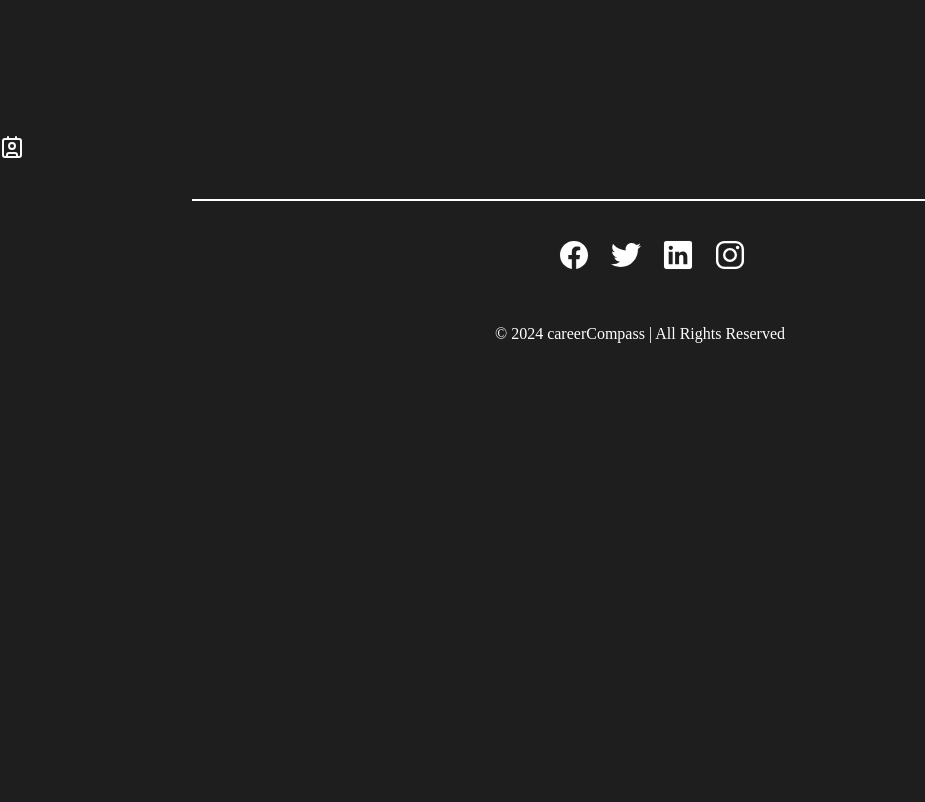
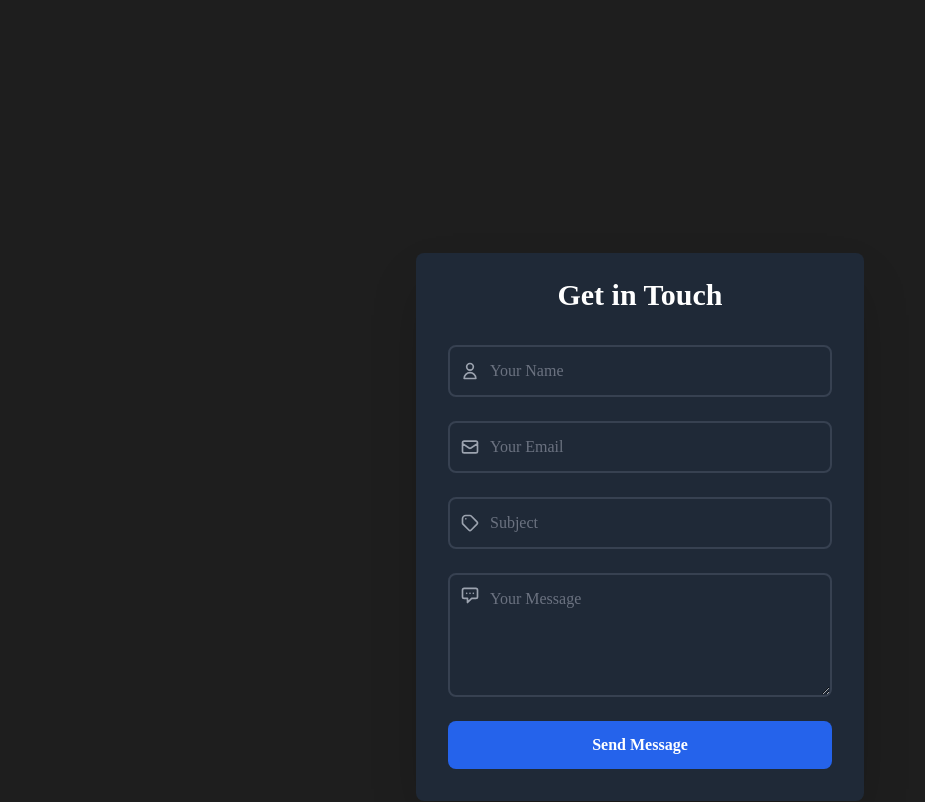
Before and after one commit to namannn04/careerCompass, a React (Vite) app: page / in a window 1280 px wide. Shown: the part 1680-2482 px from the top of the page, without its empty margins (0-925 px from the left). Before the commit the page ends 2079 px from the top, so only its background shows below. Built offline with nearby package versions, Linux system fonts and the light colour scheme; a web font is replaced by a local one.

Commit message:
contact section

```diff
--- a/package.json
+++ b/package.json
@@ -10,6 +10,7 @@
     "preview": "vite preview"
   },
   "dependencies": {
+    "@emailjs/browser": "^4.4.1",
     "@emotion/react": "^11.13.3",
     "@emotion/styled": "^11.13.0",
     "@mui/icons-material": "^6.0.2",
@@ -19,9 +20,12 @@
     "@react-three/fiber": "^8.17.7",
     "@types/jest": "^29.5.12",
     "@types/node": "^22.5.2",
-    "framer-motion": "^11.5.4",
+    "emailjs-com": "^3.2.0",
+    "framer-motion": "^11.15.0",
+    "install": "^0.13.0",
     "lucide-react": "^0.441.0",
     "mongoose": "^8.7.3",
+    "npm": "^11.0.0",
     "react": "^18.3.1",
     "react-beautiful-dnd": "^13.1.1",
     "react-dom": "^18.3.1",
--- a/src/Components/Contact.jsx
+++ b/src/Components/Contact.jsx
@@ -1,127 +1,202 @@
 import React, { useState } from 'react';
 import { motion, AnimatePresence } from 'framer-motion';
+import emailjs from '@emailjs/browser';
+
+const InputField = ({ name, type, placeholder, value, onChange, icon: Icon }) => (
+  <motion.div
+    initial={{ opacity: 0, y: 20 }}
+    animate={{ opacity: 1, y: 0 }}
+    transition={{ duration: 0.3 }}
+    className="relative mb-6"
+  >
+    <div className="absolute inset-y-0 left-0 flex items-center pl-3 pointer-events-none">
+      <Icon className="w-5 h-5 text-gray-400" />
+    </div>
+    <input
+      type={type}
+      name={name}
+      className="block w-full pl-10 pr-3 py-3 border-2 border-gray-700 rounded-lg bg-gray-800 text-white placeholder-gray-500 focus:outline-none focus:ring-2 focus:ring-blue-500 focus:border-transparent transition-all duration-300 ease-in-out"
+      placeholder={placeholder}
+      value={value}
+      onChange={onChange}
+      required
+    />
+    <motion.div
+      initial={{ scale: 0, opacity: 0 }}
+      animate={{ scale: value ? 1 : 0, opacity: value ? 1 : 0 }}
+      className="absolute top-0 right-0 mt-3 mr-3"
+    >
+      <svg xmlns="http://www.w3.org/2000/svg" className="h-5 w-5 text-green-500" viewBox="0 0 20 20" fill="currentColor">
+        <path fillRule="evenodd" d="M10 18a8 8 0 100-16 8 8 0 000 16zm3.707-9.293a1 1 0 00-1.414-1.414L9 10.586 7.707 9.293a1 1 0 00-1.414 1.414l2 2a1 1 0 001.414 0l4-4z" clipRule="evenodd" />
+      </svg>
+    </motion.div>
+  </motion.div>
+);
+
+const Toast = ({ message, type }) => (
+  <motion.div
+    initial={{ opacity: 0, y: 50, scale: 0.3 }}
+    animate={{ opacity: 1, y: 0, scale: 1 }}
+    exit={{ opacity: 0, scale: 0.5, transition: { duration: 0.2 } }}
+    className={`fixed bottom-4 left-1/2 transform -translate-x-1/2 px-6 py-3 rounded-lg text-white font-semibold shadow-lg ${
+      type === 'success' ? 'bg-green-500' : 'bg-red-500'
+    }`}
+  >
+    <div className="flex items-center space-x-2">
+      {type === 'success' ? (
+        <svg xmlns="http://www.w3.org/2000/svg" className="h-6 w-6" fill="none" viewBox="0 0 24 24" stroke="currentColor">
+          <path strokeLinecap="round" strokeLinejoin="round" strokeWidth={2} d="M9 12l2 2 4-4m6 2a9 9 0 11-18 0 9 9 0 0118 0z" />
+        </svg>
+      ) : (
+        <svg xmlns="http://www.w3.org/2000/svg" className="h-6 w-6" fill="none" viewBox="0 0 24 24" stroke="currentColor">
+          <path strokeLinecap="round" strokeLinejoin="round" strokeWidth={2} d="M12 8v4m0 4h.01M21 12a9 9 0 11-18 0 9 9 0 0118 0z" />
+        </svg>
+      )}
+      <span>{message}</span>
+    </div>
+  </motion.div>
+);
 
 const Contact = () => {
-  const [formData, setFormData] = useState({
+  const [formState, setFormState] = useState({
     name: '',
     email: '',
     subject: '',
-    message: ''
+    message: '',
   });
-  const [showSuccessPopup, setShowSuccessPopup] = useState(false);
-  const [showErrorPopup, setShowErrorPopup] = useState(false);
+  const [toast, setToast] = useState(null);
+  const [isSubmitting, setIsSubmitting] = useState(false);
 
   const handleChange = (e) => {
-    const { name, value } = e.target;
-    setFormData(prevData => ({
-      ...prevData,
-      [name]: value
-    }));
+    setFormState({ ...formState, [e.target.name]: e.target.value });
   };
 
-  const handleSubmit = (e) => {
+  const handleSubmit = async (e) => {
     e.preventDefault();
-    // Simulate form submission with a 50% chance of success
-    if (Math.random() > 0.5) {
-      setShowSuccessPopup(true);
-      setFormData({ name: '', email: '', subject: '', message: '' });
-    } else {
-      setShowErrorPopup(true);
+    setIsSubmitting(true);
+
+    try {
+      await emailjs.send(
+        'service_jym7qu6', //EmailJS Service ID
+        'template_jkxj5zp', //EmailJS Template ID
+        {
+          from_name: formState.name,
+          email: formState.email,
+          subject: formState.subject,
+          message: formState.message,
+        },
+        'WIs0Ho4ET-M8EBlF3' //Public Key
+      );
+      setToast({ message: 'Message sent successfully!', type: 'success' });
+      setFormState({ name: '', email: '', subject: '', message: '' });
+    } catch {
+      setToast({ message: 'Failed to send message. Please try again.', type: 'error' });
     }
+    setIsSubmitting(false);
+    setTimeout(() => setToast(null), 3000);
   };
 
-  const Popup = ({ isSuccess, onClose }) => (
-    <motion.div
-      initial={{ opacity: 0, scale: 0.8 }}
-      animate={{ opacity: 1, scale: 1 }}
-      exit={{ opacity: 0, scale: 0.8 }}
-      transition={{ duration: 0.3 }}
-      className="fixed inset-0 flex items-center justify-center bg-black bg-opacity-50"
-    >
-      <div className={`${isSuccess ? 'bg-green-500' : 'bg-red-500'} text-white p-8 rounded-lg shadow-lg text-center`}>
-        <h3 className="text-2xl font-bold mb-4">{isSuccess ? 'Message Sent!' : 'Oops!'}</h3>
-        <p>{isSuccess ? 'Your message has been successfully sent.' : 'Something went wrong. Please try again.'}</p>
-        <motion.button
-          whileHover={{ scale: 1.05 }}
-          whileTap={{ scale: 0.95 }}
-          onClick={onClose}
-          className={`mt-4 bg-white font-bold py-2 px-4 rounded focus:outline-none focus:shadow-outline ${isSuccess ? 'text-green-500' : 'text-red-500'}`}
-        >
-          Close
-        </motion.button>
-      </div>
-    </motion.div>
-  );
-
   return (
-    <div className="min-h-screen bg-gray-900 flex items-center justify-center p-4">
+    <div className="min-h-screen flex items-center justify-center p-4" id='contact'>
       <motion.div
-        className="w-full max-w-md"
-        initial={{ opacity: 0, y: -50 }}
+        initial={{ opacity: 0, y: 50 }}
         animate={{ opacity: 1, y: 0 }}
         transition={{ duration: 0.5 }}
+        className="w-full max-w-md"
       >
-        <form onSubmit={handleSubmit} className="bg-gray-800 shadow-lg rounded-lg px-8 pt-6 pb-8 mb-4">
+        <form onSubmit={handleSubmit} className="bg-gray-800 shadow-2xl rounded-lg px-8 pt-6 pb-8 mb-4">
           <motion.h2
-            className="text-3xl font-bold text-purple-400 mb-6 text-center"
-            initial={{ opacity: 0 }}
-            animate={{ opacity: 1 }}
+            initial={{ opacity: 0, y: -20 }}
+            animate={{ opacity: 1, y: 0 }}
             transition={{ delay: 0.2, duration: 0.5 }}
+            className="text-3xl font-bold text-center text-white mb-8"
           >
             Get in Touch
           </motion.h2>
-          {['name', 'email', 'subject'].map((field) => (
-            <div key={field} className="mb-4">
-              <motion.input
-                whileFocus={{ scale: 1.05 }}
-                type={field === 'email' ? 'email' : 'text'}
-                name={field}
-                value={formData[field]}
-                onChange={handleChange}
-                className="shadow appearance-none border rounded w-full py-2 px-3 text-gray-200 leading-tight focus:outline-none focus:shadow-outline bg-gray-700 border-gray-600 focus:border-purple-500 transition duration-300"
-                placeholder={`Your ${field.charAt(0).toUpperCase() + field.slice(1)}`}
-                required
-              />
+
+          <InputField
+            name="name"
+            type="text"
+            placeholder="Your Name"
+            value={formState.name}
+            onChange={handleChange}
+            icon={(props) => (
+              <svg xmlns="http://www.w3.org/2000/svg" fill="none" viewBox="0 0 24 24" stroke="currentColor" {...props}>
+                <path strokeLinecap="round" strokeLinejoin="round" strokeWidth={2} d="M16 7a4 4 0 11-8 0 4 4 0 018 0zM12 14a7 7 0 00-7 7h14a7 7 0 00-7-7z" />
+              </svg>
+            )}
+          />
+
+          <InputField
+            name="email"
+            type="email"
+            placeholder="Your Email"
+            value={formState.email}
+            onChange={handleChange}
+            icon={(props) => (
+              <svg xmlns="http://www.w3.org/2000/svg" fill="none" viewBox="0 0 24 24" stroke="currentColor" {...props}>
+                <path strokeLinecap="round" strokeLinejoin="round" strokeWidth={2} d="M3 8l7.89 5.26a2 2 0 002.22 0L21 8M5 19h14a2 2 0 002-2V7a2 2 0 00-2-2H5a2 2 0 00-2 2v10a2 2 0 002 2z" />
+              </svg>
+            )}
+          />
+
+          <InputField
+            name="subject"
+            type="text"
+            placeholder="Subject"
+            value={formState.subject}
+            onChange={handleChange}
+            icon={(props) => (
+              <svg xmlns="http://www.w3.org/2000/svg" fill="none" viewBox="0 0 24 24" stroke="currentColor" {...props}>
+                <path strokeLinecap="round" strokeLinejoin="round" strokeWidth={2} d="M7 7h.01M7 3h5c.512 0 1.024.195 1.414.586l7 7a2 2 0 010 2.828l-7 7a2 2 0 01-2.828 0l-7-7A1.994 1.994 0 013 12V7a4 4 0 014-4z" />
+              </svg>
+            )}
+          />
+
+          <motion.div
+            initial={{ opacity: 0, y: 20 }}
+            animate={{ opacity: 1, y: 0 }}
+            transition={{ duration: 0.3 }}
+            className="relative mb-6"
+          >
+            <div className="absolute top-3 left-3">
+              <svg xmlns="http://www.w3.org/2000/svg" fill="none" viewBox="0 0 24 24" stroke="currentColor" className="w-5 h-5 text-gray-400">
+                <path strokeLinecap="round" strokeLinejoin="round" strokeWidth={2} d="M8 10h.01M12 10h.01M16 10h.01M9 16H5a2 2 0 01-2-2V6a2 2 0 012-2h14a2 2 0 012 2v8a2 2 0 01-2 2h-5l-5 5v-5z" />
+              </svg>
             </div>
-          ))}
-          <div className="mb-6">
-            <motion.textarea
-              whileFocus={{ scale: 1.05 }}
+            <textarea
               name="message"
-              value={formData.message}
+              rows="4"
+              className="block w-full pl-10 pr-3 py-3 border-2 border-gray-700 rounded-lg bg-gray-800 text-white placeholder-gray-500 focus:outline-none focus:ring-2 focus:ring-blue-500 focus:border-transparent transition-all duration-300 ease-in-out"
+              placeholder="Your Message"
+              value={formState.message}
               onChange={handleChange}
-              className="shadow appearance-none border rounded w-full py-2 px-3 text-gray-200 leading-tight focus:outline-none focus:shadow-outline bg-gray-700 border-gray-600 focus:border-purple-500 transition duration-300"
-              rows={4}
-              placeholder="Your Message"
               required
-            />
-          </div>
-          <div className="flex items-center justify-center">
-            <motion.button
-              whileHover={{ scale: 1.05 }}
-              whileTap={{ scale: 0.95 }}
-              type="submit"
-              className="bg-purple-600 hover:bg-purple-700 text-white font-bold py-2 px-4 rounded focus:outline-none focus:shadow-outline transition duration-300"
-            >
-              Send Message
-            </motion.button>
-          </div>
+            ></textarea>
+          </motion.div>
+
+          <motion.button
+            whileHover={{ scale: 1.05 }}
+            whileTap={{ scale: 0.95 }}
+            type="submit"
+            disabled={isSubmitting}
+            className={`w-full bg-blue-600 hover:bg-blue-700 text-white font-bold py-3 px-4 rounded-lg focus:outline-none focus:shadow-outline transition duration-300 ease-in-out transform hover:-translate-y-1 hover:shadow-lg ${
+              isSubmitting ? 'opacity-50 cursor-not-allowed' : ''
+            }`}
+          >
+            {isSubmitting ? (
+              <svg className="animate-spin h-5 w-5 mx-auto text-white" xmlns="http://www.w3.org/2000/svg" fill="none" viewBox="0 0 24 24">
+                <circle className="opacity-25" cx="12" cy="12" r="10" stroke="currentColor" strokeWidth="4"></circle>
+                <path className="opacity-75" fill="currentColor" d="M4 12a8 8 0 018-8V0C5.373 0 0 5.373 0 12h4zm2 5.291A7.962 7.962 0 014 12H0c0 3.042 1.135 5.824 3 7.938l3-2.647z"></path>
+              </svg>
+            ) : (
+              'Send Message'
+            )}
+          </motion.button>
         </form>
-        <p className="text-center text-gray-500 text-xs">
-          &copy;2023 YourCompany. All rights reserved.
-        </p>
       </motion.div>
-
       <AnimatePresence>
-        {showSuccessPopup && (
-          <Popup isSuccess={true} onClose={() => setShowSuccessPopup(false)} />
-        )}
-      </AnimatePresence>
-
-      <AnimatePresence>
-        {showErrorPopup && (
-          <Popup isSuccess={false} onClose={() => setShowErrorPopup(false)} />
-        )}
+        {toast && <Toast message={toast.message} type={toast.type} />}
       </AnimatePresence>
     </div>
   );
--- a/src/Components/Navbar/Navbar.jsx
+++ b/src/Components/Navbar/Navbar.jsx
@@ -34,7 +34,7 @@ export default function Navbar() {
           <Link to ="/strategies">Strategies</Link>
         </li>
         <li>
-          <a href="#contact">Contact</a>
+          <HashLink smooth to="/#contact">Contact</HashLink>
         </li>
       </ul>
 
--- a/src/Pages/Homepage.jsx
+++ b/src/Pages/Homepage.jsx
@@ -2,7 +2,7 @@ import Footer from '../Components/Footer/Footer';
 import Navbar from '../Components/Navbar/Navbar';
 import Home from "../Components/Home/home";
 import About from "../Components/Home/about";
-import { Contact } from 'lucide-react';
+import Contact from '../Components/Contact';
 
 export default function Homepage() {
     return (
```
Also changed, not shown: 1 other file (tests, documents, lock files or other folders).
